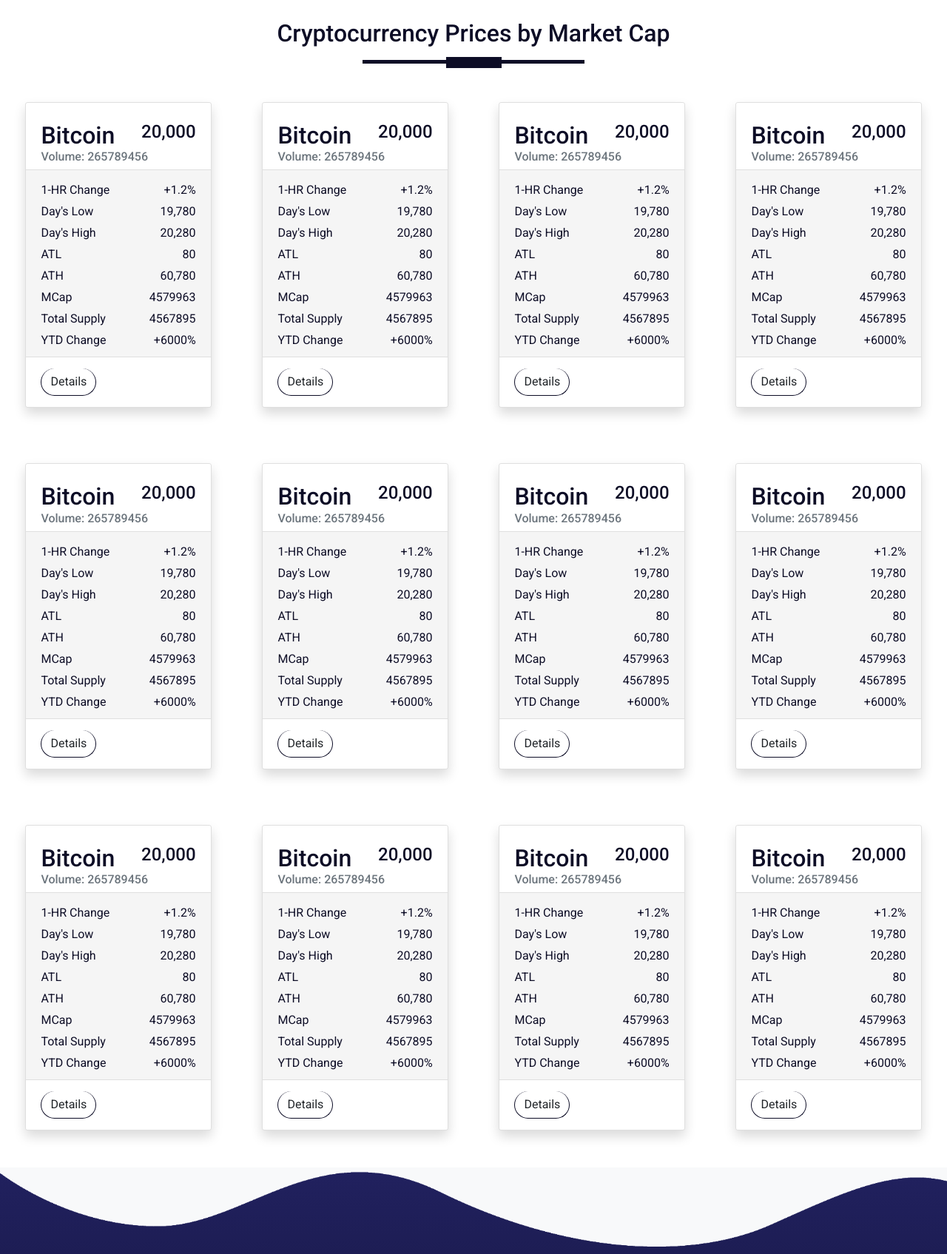
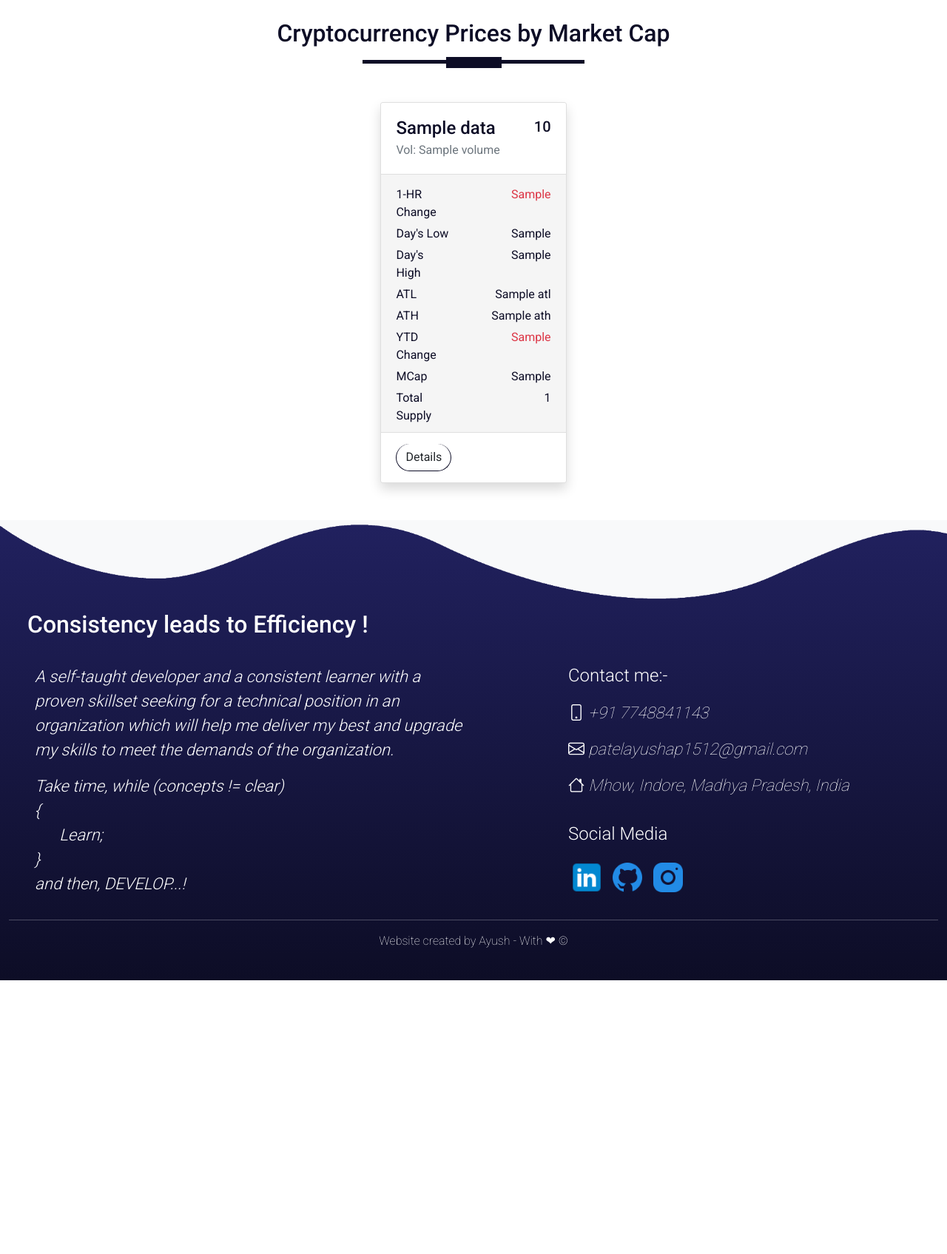
Before and after one commit to Ayush-Patel15/CryptoCoins, a Flask app: template templates/home.html in a window 1280 px wide. Shown: the part 573-2268 px from the top of the page at 74% size. After the commit the page ends 1898 px from the top, so only its background shows below. Run offline with Flask 2, Linux system fonts and the light colour scheme; the template is opened without the code that fills it: most values are stand-ins (such as "Sample title", 1, 10 or a date in 2020); some libraries are stand-ins or nearby versions.

Commit message:
Linked backend crypto values with flask app

```diff
--- a/app.py
+++ b/app.py
@@ -5,7 +5,8 @@
 
 @app.route("/cryptocurrency-list")
 def get_home_crypto_list():
-    return render_template("home.html")
+    crypto_lists = get_cryptocurrency_list()
+    return render_template("home.html", crypto_list=crypto_lists)
 
 if __name__ == "__main__":
     app.run(debug=True, port=5000)
--- a/static/styles.css
+++ b/static/styles.css
@@ -119,8 +119,7 @@
 }
 
 .card-header{
-    padding: 0px 20px;
-    padding-top: 25px;
+    padding: 20px 20px;
 }
 
 .card-title{
@@ -129,6 +128,10 @@
 
 .card-price{
     float: right;
+}
+
+.card-volume{
+    padding-top: 3px;
 }
 
 .card-body{
@@ -141,7 +144,7 @@
 }
 
 td.text{
-    width: 50%;
+    width: 35%;
     float: left;
     padding-top: 5px;
 }
--- a/templates/home.html
+++ b/templates/home.html
@@ -52,48 +52,58 @@
             <div class="container-fluid">
                 <div class="row">
                     <h2 class="title">Cryptocurrency Prices by Market Cap</h2>
-                    {% for i in range(12): %}
+                    {% for each in crypto_list: %}
                     <div class="col-lg-3 card-content">
                         <div class="card shadow rounded">
                             <div class="card-header bg-white">
-                                <h2 class="card-title">Bitcoin</h2>
-                                <h4 class="card-price">20,000</h4>
-                                <h6 class="card-volume text-secondary">Volume: 265789456</h6>
+                                <h4 class="card-title">{{ each["data"]["name"] }}</h4>
+                                <h5 class="card-price">{{ each["data"]["price"] }}</h5>
+                                <div class="card-volume text-secondary">Vol: {{ each["data"]["volume"] }}</div>
                             </div>
                             <div class="card-body">
                                 <table class="crypto-table-content">
                                     <tbody>
                                         <tr class="change-1hr">
                                             <td class="text">1-HR Change</td>
-                                            <td class="value">+1.2%</td>
+                                            {% if each["data"]["change_1hr"] >= 0 %}
+                                                {% set color = "text-success" %}
+                                            {% else %}
+                                                {% set color = "text-danger" %}
+                                            {% endif %}
+                                            <td class="value {{ color }}">{{ each["data"]["change_1hr"] }}</td>
                                         </tr>
                                         <tr class="days-low">
                                             <td class="text">Day's Low</td>
-                                            <td class="value">19,780</td>
+                                            <td class="value">{{ each["data"]["day_low"] }}</td>
                                         </tr>
                                         <tr class="days-high">
                                             <td class="text">Day's High</td>
-                                            <td class="value">20,280</td>
+                                            <td class="value">{{ each["data"]["day_high"] }}</td>
                                         </tr>
                                         <tr class="atl">
                                             <td class="text">ATL</td>
-                                            <td class="value">80</td>
+                                            <td class="value">{{ each["data"]["atl"] }}</td>
                                         </tr>
                                         <tr class="ath">
                                             <td class="text">ATH</td>
-                                            <td class="value">60,780</td>
+                                            <td class="value">{{ each["data"]["ath"] }}</td>
+                                        </tr>
+                                        <tr class="ytd-change">
+                                            <td class="text">YTD Change</td>
+                                            {% if each["data"]["ytd_change"] >= 0 %}
+                                                {% set color = "text-success" %}
+                                            {% else %}
+                                                {% set color = "text-danger" %}
+                                            {% endif %}
+                                            <td class="value {{ color }}">{{ each["data"]["ytd_change"] }}</td>
                                         </tr>
                                         <tr class="mcap">
                                             <td class="text">MCap</td>
-                                            <td class="value">4579963</td>
+                                            <td class="value">{{ each["data"]["market_cap"] }}</td>
                                         </tr>
                                         <tr class="toatal-supply">
                                             <td class="text">Total Supply</td>
-                                            <td class="value">4567895</td>
-                                        </tr>
-                                        <tr class="ytd-change">
-                                            <td class="text">YTD Change</td>
-                                            <td class="value">+6000%</td>
+                                            <td class="value">{{ each["data"]["total_sypply"] }}</td>
                                         </tr>
                                     </tbody>
                                 </table>
```
